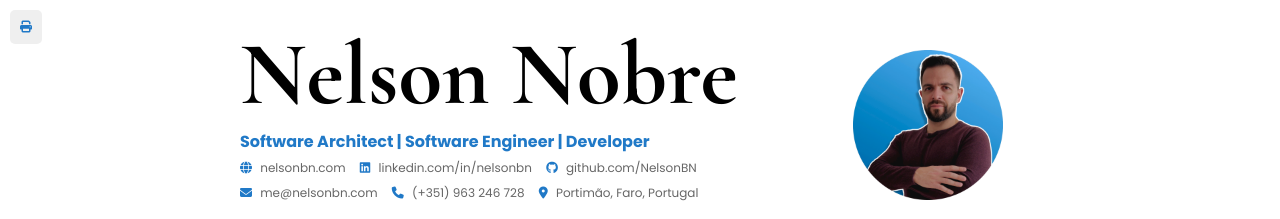
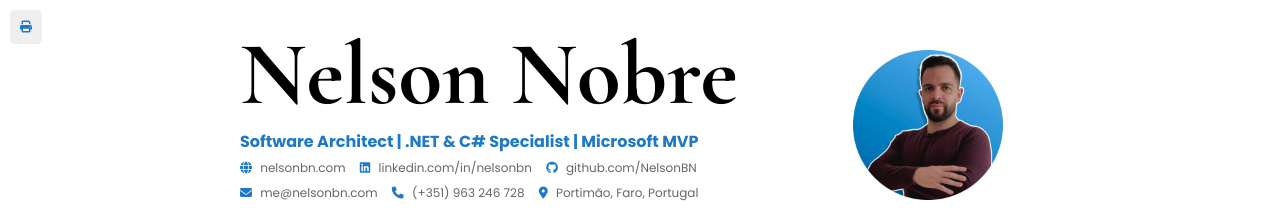
Before and after one commit to NelsonBN/resume, a plain HTML site: page src/index.html in a window 1280 px wide. Shown: the top 219 px of the page. Drawn offline with nearby package versions, Linux system fonts and the light colour scheme.

Commit message:
fix(header): update job title to reflect current expertise

```diff
--- a/src/index.html
+++ b/src/index.html
@@ -26,7 +26,7 @@
             <header class="header">
                 <div class="left">
                     <h1>Nelson Nobre</h1>
-                    <h2>Software Architect | Software Engineer | Developer</h2>
+                    <h2>Software Architect | .NET & C# Specialist | Microsoft MVP</h2>
 
                     <div class="inline-marks">
                         <span class="icon-mark"><a href="https://nelsonbn.com" target="_blank" rel="noopener noreferrer"><i class="fa-solid fa-globe"></i> nelsonbn.com</a></span>
```
